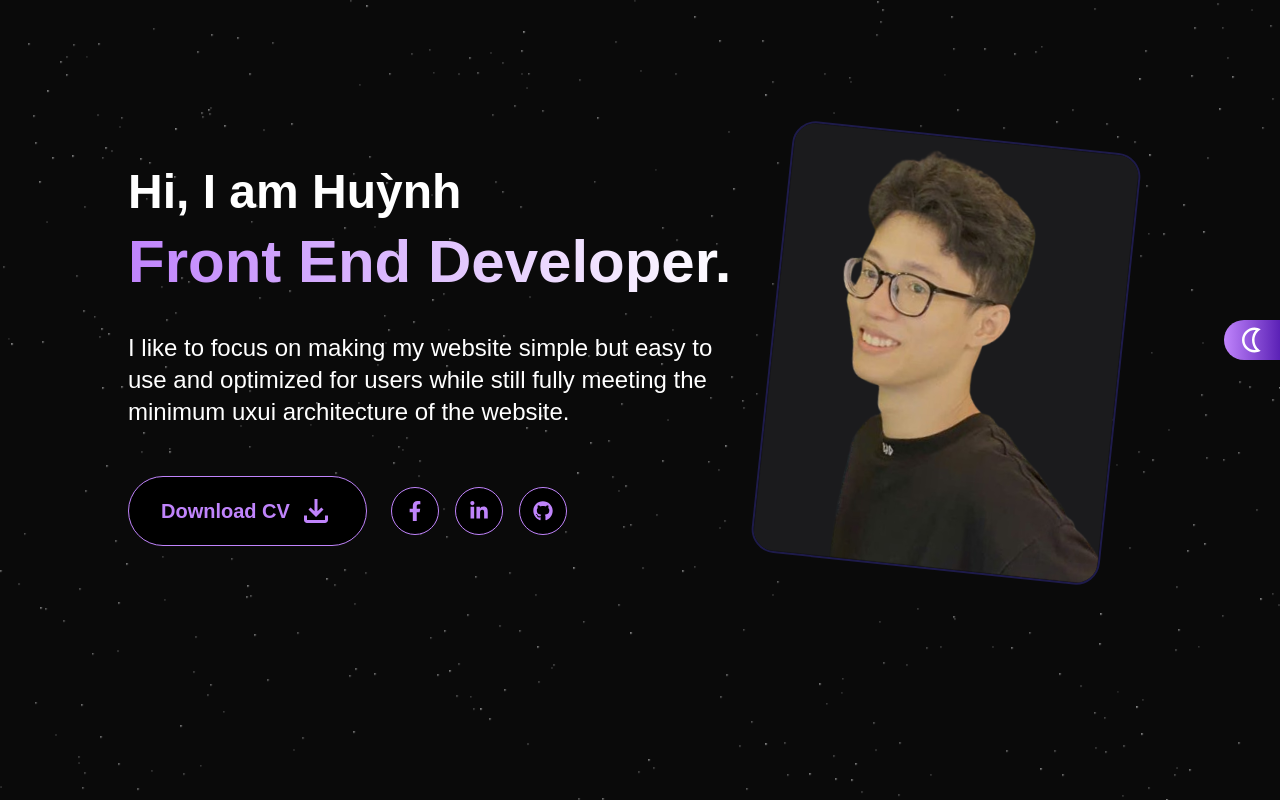
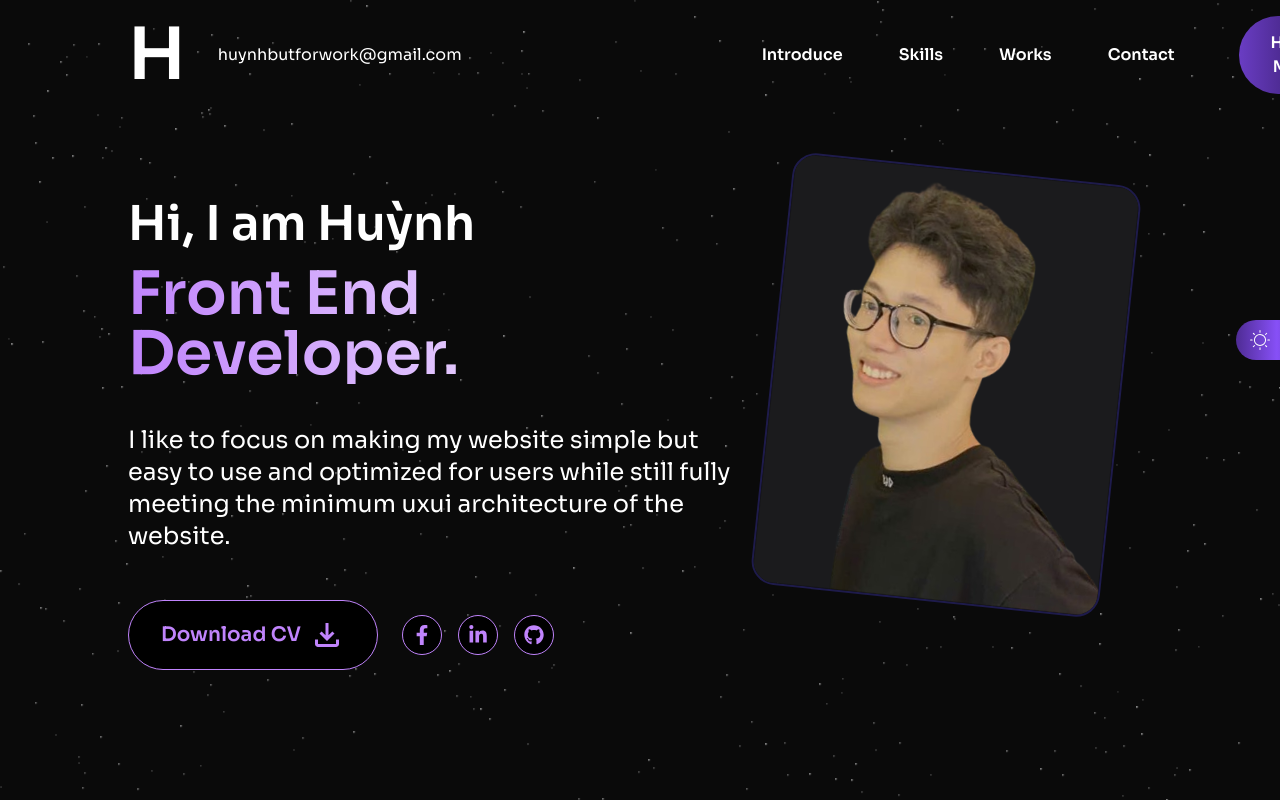
Before and after one commit to huynhnguyenday/huynhnguyen, a Next.js app: page / in a window 1280 px wide. Built offline with nearby package versions, Linux system fonts and the light colour scheme.

Commit message:
update navbar, change color, span tag a

```diff
--- a/app/components/HeroSection.jsx
+++ b/app/components/HeroSection.jsx
@@ -8,7 +8,7 @@ import { FaGithub } from "react-icons/fa";
 const HeroSection = ({ isDarkMode }) => {
   return (
     <section>
-      <div className="grid grid-cols-1 lg:grid-cols-12 mt-10 lg:mt-28">
+      <div className="grid grid-cols-1 lg:grid-cols-12 mt-28 lg:mt-36">
         {/* Phần chữ */}
         <div className="col-span-7 mx-2 lg:mt-8 lg:ml-20 lg:mr-0">
           <h1
@@ -71,7 +71,7 @@ const HeroSection = ({ isDarkMode }) => {
                 rel="noopener noreferrer"
               >
                 <button
-                  className={`w-12 h-12 flex items-center justify-center ${
+                  className={`w-10 h-10 flex items-center justify-center ${
                     isDarkMode
                       ? "bg-black text-purple-400"
                       : "bg-white text-[#8750F7]"
@@ -86,7 +86,7 @@ const HeroSection = ({ isDarkMode }) => {
                 rel="noopener noreferrer"
               >
                 <button
-                  className={`w-12 h-12 flex items-center justify-center ${
+                  className={`w-10 h-10 flex items-center justify-center ${
                     isDarkMode
                       ? "bg-black text-purple-400"
                       : "bg-white text-[#8750F7]"
@@ -101,7 +101,7 @@ const HeroSection = ({ isDarkMode }) => {
                 rel="noopener noreferrer"
               >
                 <button
-                  className={`w-12 h-12 flex items-center justify-center ${
+                  className={`w-10 h-10 flex items-center justify-center ${
                     isDarkMode
                       ? "bg-black text-purple-400"
                       : "bg-white text-[#8750F7]"
--- /dev/null
+++ b/app/components/NavSection.jsx
@@ -0,0 +1,53 @@
+import React from "react";
+
+const NavSection = ({ isDarkMode }) => {
+  return (
+    <nav className="flex bg-transparent items-center px-8 py-4 fixed top-0 left-0 w-full z-50">
+      {/* Logo và Email */}
+      <div className="flex items-center ml-24">
+        <span
+          className={`text-7xl font-bold ${
+            isDarkMode ? "text-white" : "text-purple-400"
+          }`}
+        >
+          H
+        </span>
+        <span
+          className={`text-base ml-8 font-sora font-medium ${
+            isDarkMode ? "text-white" : "text-[#2A1454]"
+          }`}
+        >
+          huynhbutforwork@gmail.com
+        </span>
+      </div>
+
+      {/* Navigation Links */}
+      <div className="hidden md:flex ml-[300px] gap-14 text-base font-bold font-sora">
+        {[
+          { href: "#about", label: "Introduce" },
+          { href: "#skills", label: "Skills" },
+          { href: "#work", label: "Works" },
+          { href: "#contact", label: "Contact" },
+        ].map((link) => (
+          <a
+            key={link.href}
+            href={link.href}
+            className={`relative group ${
+              isDarkMode ? "text-white" : "text-[#2A1454]"
+            } transition`}
+          >
+            {link.label}
+            <span className="absolute left-0 bottom-[-4px] rounded-full w-0 h-[3px] bg-purple-600 transition-all duration-300 group-hover:w-full"></span>
+          </a>
+        ))}
+      </div>
+
+      {/* Hire Me Button (Không thay đổi màu) */}
+      <button className="ml-16 px-8 py-[15px] text-base order-none text-white shadow-none rounded-full transition-all duration-300 font-sora font-bold bg-[linear-gradient(90deg,_rgb(42,20,84)_0%,_rgb(135,80,247)_51%,_rgb(42,20,84)_100%)] bg-[length:300%_100%] bg-right hover:bg-left">
+        Hire Me!
+      </button>
+    </nav>
+  );
+};
+
+export default NavSection;
--- a/app/globals.css
+++ b/app/globals.css
@@ -1,3 +1,5 @@
+@import url('https://fonts.googleapis.com/css2?family=Sora:wght@400;600&display=swap');
+
 @tailwind base;
 @tailwind components;
 @tailwind utilities;
@@ -17,7 +19,7 @@
 body {
   color: var(--foreground);
   background: var(--background);
-  font-family: Arial, Helvetica, sans-serif;
+  font-family: 'Sora', sans-serif;
 }
 
 /* Tạo hiệu ứng sao trong CSS mà không cần thẻ div */
--- a/app/page.js
+++ b/app/page.js
@@ -2,6 +2,7 @@
 
 import React, { useState, useEffect } from "react";
 import HeroSection from "./components/HeroSection";
+import NavSection from "./components/NavSection";
 import { MdOutlineNightlight } from "react-icons/md";
 import { CiLight } from "react-icons/ci";
 
@@ -57,23 +58,30 @@ export default function Home() {
 
   return (
     <main className="relative flex min-h-screen flex-col bg-[var(--background)] text-[var(--foreground)] mx-auto px-12 py-6 transition-all duration-300">
+      <NavSection isDarkMode={isDarkMode} />
       <HeroSection isDarkMode={isDarkMode} />
 
       {/* Dark/Light Mode Toggle Button */}
       <button
         onClick={handleToggle}
-        className="fixed top-52 lg:top-80 h-10 w-14 text-white group hover:w-32 right-0 flex items-center justify-center p-2 bg-gradient-to-r from-purple-400 hover:from-violet-800 hover:to-purple-400 to-violet-800 text-2xl border-none shadow-none rounded-l-full transition-all duration-300"
+        className="fixed top-52 lg:top-80 h-10 w-11 text-white group hover:w-28 right-0 flex items-center justify-start pl-3 border-none shadow-none rounded-l-full transition-all duration-300 font-sora
+    bg-[linear-gradient(90deg,_rgb(42,20,84)_0%,_rgb(135,80,247)_51%,_rgb(42,20,84)_100%)]
+    bg-[length:300%_100%] bg-[position:30%] hover:bg-left"
       >
-        <div className="flex items-left">
+        <div className="flex items-center w-24">
           {isDarkMode ? (
             <>
-              <MdOutlineNightlight size={30} />
-              <span className="ml-2 hidden group-hover:inline">Light</span>
+              <CiLight className="w-6 h-6 flex-shrink-0" />
+              <span className="mx-2 text-lg whitespace-nowrap overflow-hidden transition-all duration-300 group-hover:w-20 w-0">
+                Light
+              </span>
             </>
           ) : (
             <>
-              <CiLight size={30} />
-              <span className="ml-2 hidden group-hover:inline">Night</span>
+              <MdOutlineNightlight className="w-6 h-6 flex-shrink-0" />
+              <span className="mx-2 text-lg whitespace-nowrap overflow-hidden transition-all duration-300 group-hover:w-20 w-0">
+                Night
+              </span>
             </>
           )}
         </div>
--- a/tailwind.config.mjs
+++ b/tailwind.config.mjs
@@ -11,6 +11,9 @@ export default {
         background: "var(--background)",
         foreground: "var(--foreground)",
       },
+      fontFamily: {
+        sora: ["Sora", "sans-serif"],
+      },
     },
   },
   plugins: [],
```
